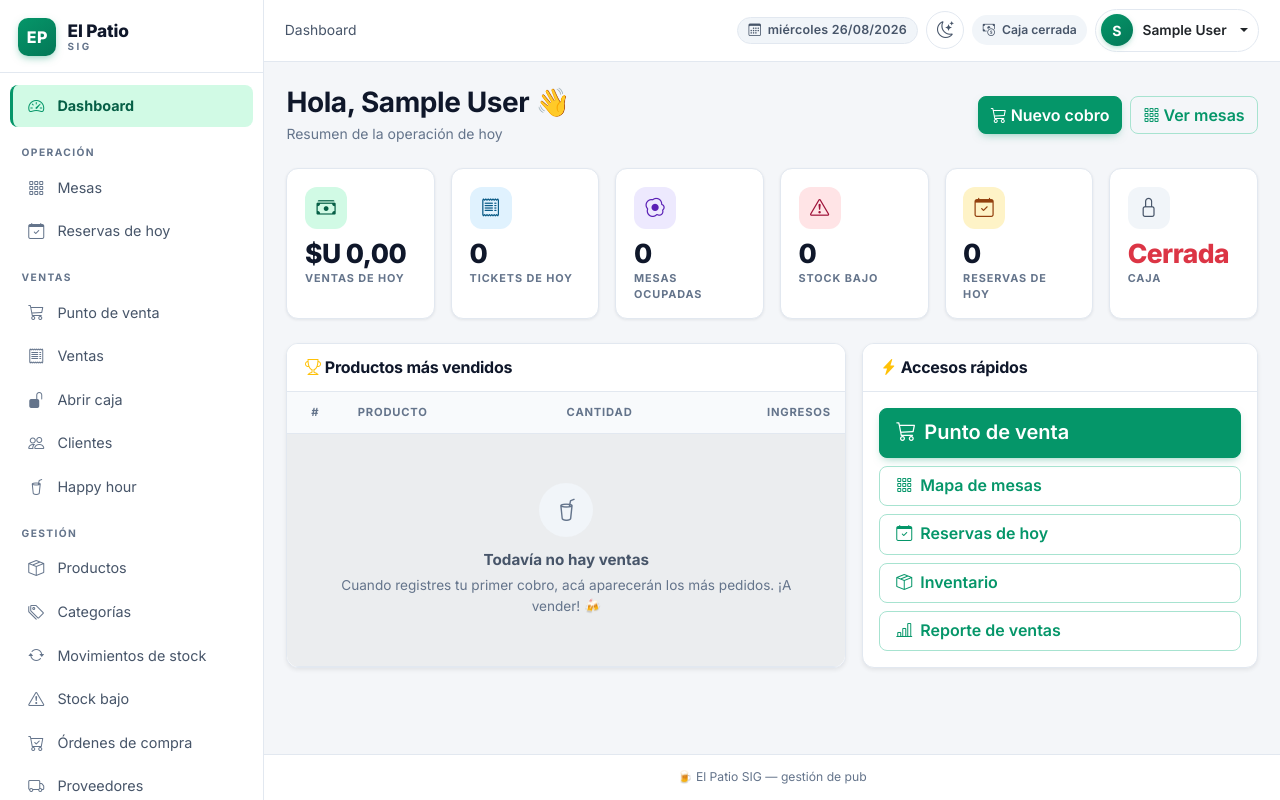
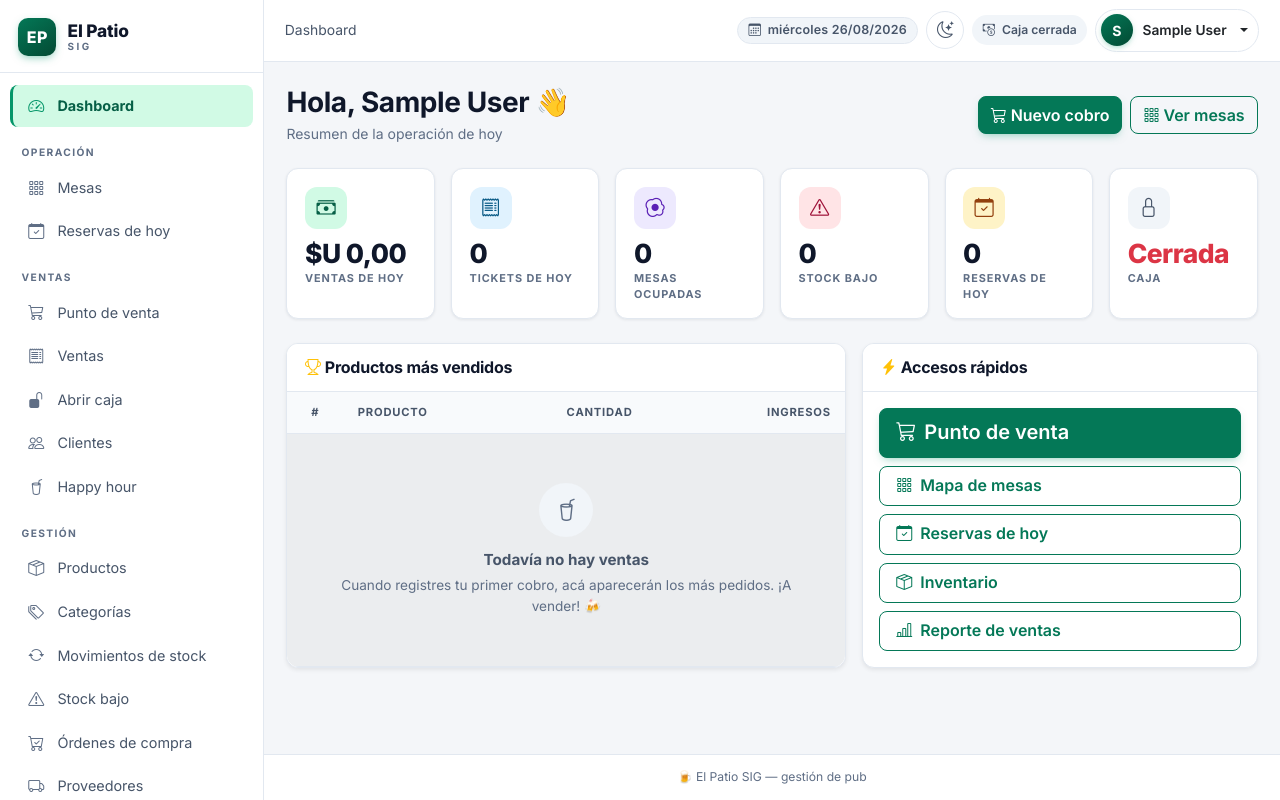
Before and after one commit to c010r/elpatio_sig, a Django app: page / in a window 1280 px wide. Run offline with Django 5.2, Linux system fonts and the light colour scheme; the visitor is signed in with stand-in values (Sample User, id 1); data that the repository does not hold is empty; some libraries are stand-ins or nearby versions.

Commit message:
Auditoria de contraste WCAG AA: 87 pares verificados, 0 fallas
- Botones/checkout/paginacion: #fff sobre #047857 (5.48) en ambos temas
- Links/precios: #047857 sobre blanco (5.48); dark #10b981 (5.77)
- Texto muted light: #5f6e85 (4.78); thead #475569 (7.24)
- Medalla gold #451a03, icono reservada #b45309, btn-danger dark #be123c
- Nuevas tokens --ep-link/--ep-btn-bg; cache ?v=7

```diff
--- a/static/css/app.css
+++ b/static/css/app.css
@@ -15,24 +15,30 @@
 
     --ep-ink: #0f172a;             /* texto principal */
     --ep-ink-soft: #475569;        /* texto secundario */
-    --ep-ink-muted: #64748b;       /* texto terciario */
+    --ep-ink-muted: #5f6e85;       /* texto terciario (AA sobre fondo claro) */
 
-    --ep-emerald: #059669;         /* acento primario */
-    --ep-emerald-strong: #047857;  /* hover */
+    --ep-emerald: #059669;         /* acento primario (fondos / iconos grandes) */
+    --ep-emerald-strong: #047857;  /* hover / texto sobre claro */
     --ep-emerald-soft: #d1fae5;    /* fondo pastel esmeralda */
     --ep-emerald-ink: #065f46;     /* texto sobre pastel esmeralda */
 
     --ep-sky: #3b82f6;             /* acento secundario / info */
     --ep-violet: #8b5cf6;
-    --ep-amber: #d97706;           /* warning */
+    --ep-amber: #b45309;           /* warning (AA sobre blanco) */
     --ep-amber-soft: #fef3c7;
     --ep-amber-ink: #92400e;
     --ep-rose: #e11d48;            /* danger */
     --ep-rose-soft: #ffe4e6;
     --ep-rose-ink: #9f1239;
-    --ep-slate: #64748b;           /* secondary */
+    --ep-slate: #5f6e85;           /* secondary (AA sobre blanco) */
     --ep-slate-soft: #f1f5f9;
     --ep-slate-ink: #475569;
+
+    /* Enlaces y botones (tonos AA) */
+    --ep-link: #047857;
+    --ep-link-hover: #065f46;
+    --ep-btn-bg: #047857;
+    --ep-btn-hover: #034a33;
 
     --ep-border: #e2e8f0;
     --ep-border-strong: #cbd5e1;
@@ -88,8 +94,8 @@ h1, h2, h3, h4, h5, .h1, .h2, .h3, .h4, .h5 {
 h1.h4, .h1.h4 { font-size: 1.35rem; font-weight: 800; }
 h5, .h5 { font-size: 1rem; font-weight: 700; }
 
-a { color: var(--ep-emerald); transition: color var(--ep-transition); }
-a:hover { color: var(--ep-emerald-strong); }
+a { color: var(--ep-link); transition: color var(--ep-transition); }
+a:hover { color: var(--ep-link-hover); }
 
 .text-muted { color: var(--ep-ink-muted) !important; }
 
@@ -105,12 +111,12 @@ a:hover { color: var(--ep-emerald-strong); }
 .btn:focus-visible { outline: 2px solid var(--ep-emerald); outline-offset: 2px; }
 
 .btn-primary {
-    --bs-btn-bg: var(--ep-emerald);
-    --bs-btn-border-color: var(--ep-emerald);
-    --bs-btn-hover-bg: var(--ep-emerald-strong);
-    --bs-btn-hover-border-color: var(--ep-emerald-strong);
-    --bs-btn-active-bg: var(--ep-emerald-strong);
-    --bs-btn-active-border-color: var(--ep-emerald-strong);
+    --bs-btn-bg: var(--ep-btn-bg);
+    --bs-btn-border-color: var(--ep-btn-bg);
+    --bs-btn-hover-bg: var(--ep-btn-hover);
+    --bs-btn-hover-border-color: var(--ep-btn-hover);
+    --bs-btn-active-bg: var(--ep-btn-hover);
+    --bs-btn-active-border-color: var(--ep-btn-hover);
     --bs-btn-color: #fff;
     --bs-btn-hover-color: #fff;
     --bs-btn-active-color: #fff;
@@ -119,23 +125,23 @@ a:hover { color: var(--ep-emerald-strong); }
 .btn-primary:hover { box-shadow: 0 6px 14px -4px rgba(5, 150, 105, .55); transform: translateY(-1px); }
 
 .btn-outline-primary {
-    --bs-btn-color: var(--ep-emerald);
-    --bs-btn-border-color: #a7e3d0;
-    --bs-btn-hover-bg: var(--ep-emerald);
-    --bs-btn-hover-border-color: var(--ep-emerald);
+    --bs-btn-color: var(--ep-link);
+    --bs-btn-border-color: var(--ep-link);
+    --bs-btn-hover-bg: var(--ep-btn-bg);
+    --bs-btn-hover-border-color: var(--ep-btn-bg);
     --bs-btn-hover-color: #fff;
-    --bs-btn-active-bg: var(--ep-emerald-strong);
-    --bs-btn-active-border-color: var(--ep-emerald-strong);
+    --bs-btn-active-bg: var(--ep-btn-hover);
+    --bs-btn-active-border-color: var(--ep-btn-hover);
     --bs-btn-active-color: #fff;
 }
 
 .btn-success {
-    --bs-btn-bg: var(--ep-emerald);
-    --bs-btn-border-color: var(--ep-emerald);
-    --bs-btn-hover-bg: var(--ep-emerald-strong);
-    --bs-btn-hover-border-color: var(--ep-emerald-strong);
-    --bs-btn-active-bg: #03603f;
-    --bs-btn-active-border-color: #03603f;
+    --bs-btn-bg: var(--ep-btn-bg);
+    --bs-btn-border-color: var(--ep-btn-bg);
+    --bs-btn-hover-bg: var(--ep-btn-hover);
+    --bs-btn-hover-border-color: var(--ep-btn-hover);
+    --bs-btn-active-bg: #034a33;
+    --bs-btn-active-border-color: #034a33;
     box-shadow: 0 4px 10px -4px rgba(5, 150, 105, .5);
 }
 .btn-danger {
@@ -217,7 +223,7 @@ a:hover { color: var(--ep-emerald-strong); }
     font-weight: 800;
     letter-spacing: .5px;
     font-family: var(--ep-font-display);
-    background: linear-gradient(145deg, var(--ep-emerald), var(--ep-emerald-strong));
+    background: linear-gradient(145deg, var(--ep-btn-bg), var(--ep-btn-hover));
     color: #fff;
     border-radius: 10px;
     box-shadow: 0 3px 8px -2px rgba(5, 150, 105, .5);
@@ -356,7 +362,7 @@ a:hover { color: var(--ep-emerald-strong); }
 .user-avatar {
     width: 32px; height: 32px;
     border-radius: 50%;
-    background: linear-gradient(145deg, var(--ep-emerald), var(--ep-emerald-strong));
+    background: linear-gradient(145deg, var(--ep-btn-bg), var(--ep-btn-hover));
     color: #fff;
     font-weight: 700;
     font-size: .88rem;
@@ -538,7 +544,7 @@ a.kpi-card:hover { transform: translateY(-2px); box-shadow: var(--ep-shadow-md);
     letter-spacing: .8px;
     font-size: .7rem;
     font-weight: 700;
-    color: var(--ep-ink-muted);
+    color: var(--ep-ink-soft);
     background: var(--ep-surface-2);
     border-bottom: 1px solid var(--ep-border);
     padding: .75rem .9rem;
--- a/templates/base.html
+++ b/templates/base.html
@@ -22,7 +22,7 @@
     <link rel="preconnect" href="https://fonts.gstatic.com" crossorigin>
     <link href="https://fonts.googleapis.com/css2?family=Inter:wght@400;500;600;700;800&display=swap" rel="stylesheet">
     <link rel="stylesheet" href="https://cdn.jsdelivr.net/npm/bootstrap-icons@1.11.3/font/bootstrap-icons.min.css" integrity="sha512-dPXYcDub/aeb08c63jRq/k6GaKccl256JQy/AnOq7CAnEZ9FzSL9wSbcZkMp4R26vBsMLFYH4kQ67/bbV8XaCQ==" crossorigin="anonymous">
-    <link rel="stylesheet" href="{% static 'css/app.css' %}?v=6">
+    <link rel="stylesheet" href="{% static 'css/app.css' %}?v=7">
     {% block extra_head %}{% endblock %}
 </head>
 <body class="app-body {% if user.is_authenticated %}app-auth{% endif %}">
@@ -237,7 +237,7 @@
 </div>
 
 {% bootstrap_javascript %}
-<script src="{% static 'js/app.js' %}?v=6"></script>
+<script src="{% static 'js/app.js' %}?v=7"></script>
 {% block extra_js %}{% endblock %}
 </body>
 </html>
```
Also changed, not shown: other parts of static/css/app.css (+28 -13 lines).
